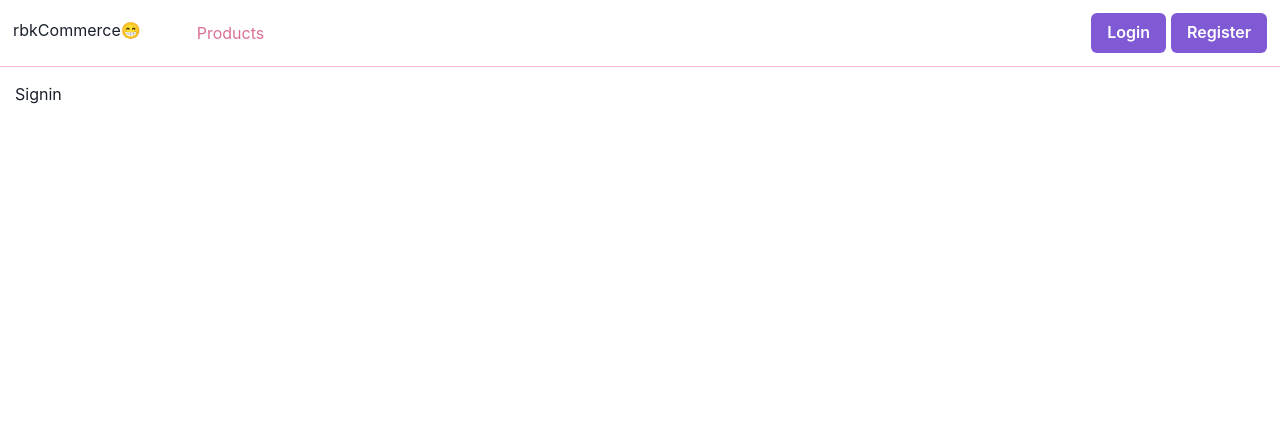
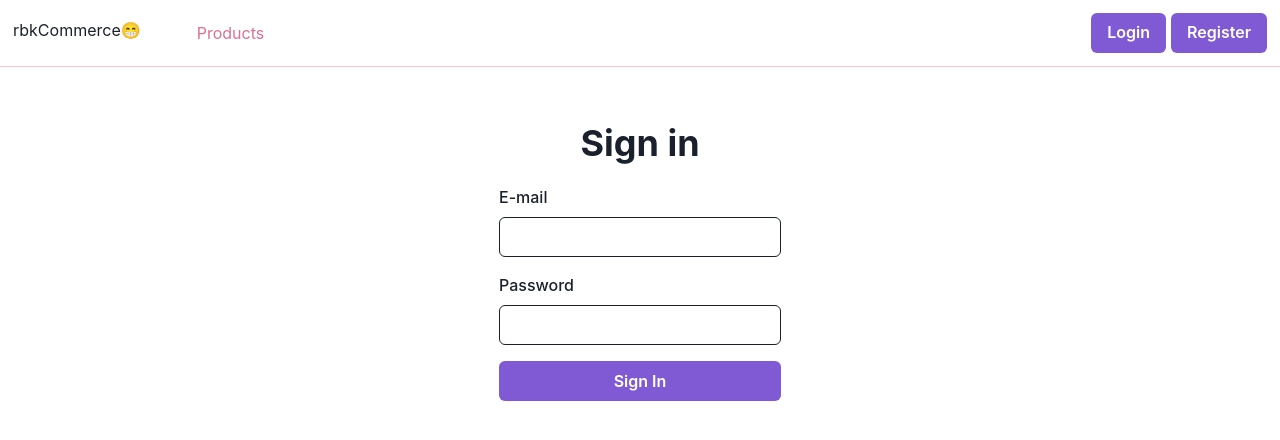
Before and after one commit to rumeysakyrk/e-commerce-app, a React (Create React App) app: page /signin in a window 1280 px wide. Shown: the top 440 px of the page. Built offline with nearby package versions, Linux system fonts and the light colour scheme; no server answers.

Commit message:
login page

```diff
--- a/src/pages/Auth/Signin/index.js
+++ b/src/pages/Auth/Signin/index.js
@@ -1,9 +1,68 @@
 import React from 'react'
+import { Flex, Box, Heading, FormControl, FormLabel, Input, Button, Alert } from '@chakra-ui/react'
+import {useFormik} from "formik";
+import validationSchema from './validations';
+import {fetchLogin} from "../../api";
+import { useAuth } from '../../../contexts/AuthContext';
+import {useNavigate} from "react-router-dom";
+
 
 function Signin() {
+  const navigate = useNavigate();
+  const {login} =useAuth();
+  const formik = useFormik( {
+    initialValues: {email: "", password: ""},
+
+    onSubmit: async (values, bag) => {
+      try {
+        const loginResponse= await fetchLogin({
+          email: values.email,
+          password: values.password
+        })
+        login(loginResponse);
+        navigate('/profile');
+        console.log(loginResponse);
+      } catch (e) {
+        bag.setErrors({general: e.response.data.message});
+      }
+    },
+    validationSchema,
+ });
   return (
     <div>
-      Signin
+      <Flex align={"center"} width={"full"} justifyContent={"center"}>
+        <Box pt={10}>
+          <Box textAlign={"center"}>
+            <Heading>
+              Sign in
+            </Heading>
+          </Box>
+          <Box my={5} > {formik.errors.general && (<Alert status='errors' colorScheme='purple'>{formik.errors.general} </Alert>)}</Box>
+          <Box my={5} textAlign={"left"}>
+            <form onSubmit={formik.handleSubmit}>
+
+              <FormControl>
+                <FormLabel>
+                 E-mail
+                </FormLabel>
+                <Input name='email' value={formik.values.email} onChange={formik.handleChange} onBlur={formik.handleBlur}
+                isInvalid={formik.touched.email && formik.errors.email} />
+              </FormControl>
+
+              <FormControl mt={4}>
+                <FormLabel>
+                 Password
+                </FormLabel>
+                <Input name='password' type='password' value={formik.values.password} onChange={formik.handleChange} onBlur={formik.handleBlur}
+                isInvalid={formik.touched.password && formik.errors.password}/>
+              </FormControl>
+
+              <Button colorScheme='purple' width={"full"} mt={4} type='submit'>Sign In</Button>
+            </form>
+
+          </Box>
+        </Box>
+      </Flex>
     </div>
   )
 }
--- /dev/null
+++ b/src/pages/Auth/Signin/validations.js
@@ -0,0 +1,8 @@
+import * as yup from 'yup';
+
+let validations = yup.object().shape({
+    email: yup.string().email().required(),
+    password: yup.string().min(6).required(),
+  });
+
+  export default validations
--- a/src/pages/api.js
+++ b/src/pages/api.js
@@ -30,6 +30,11 @@ export const fetchRegister= async (values) => {
     return data;
 };
 
+export const fetchLogin= async (input) => {
+    const {data}= await axios.post(`${process.env.REACT_APP_BASE_ENDPOINT}/auth/login`, input);
+    return data;
+};
+
 export const fetchLogout= async () => {
     const {data}= await axios.post(`${process.env.REACT_APP_BASE_ENDPOINT}/auth/logout`, {
         refresh_token: localStorage.getItem("refresh-token"),
```
